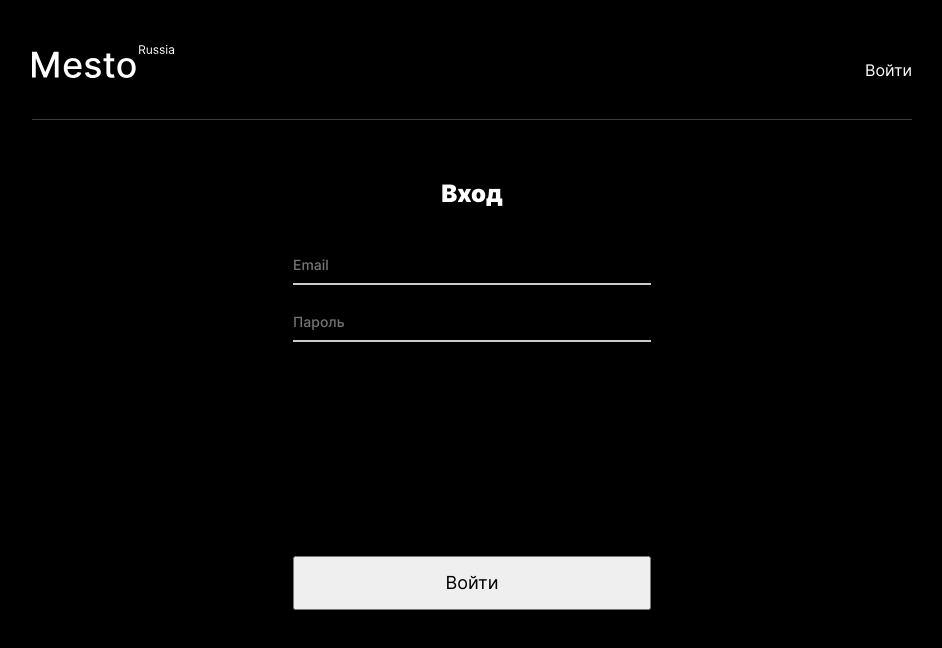
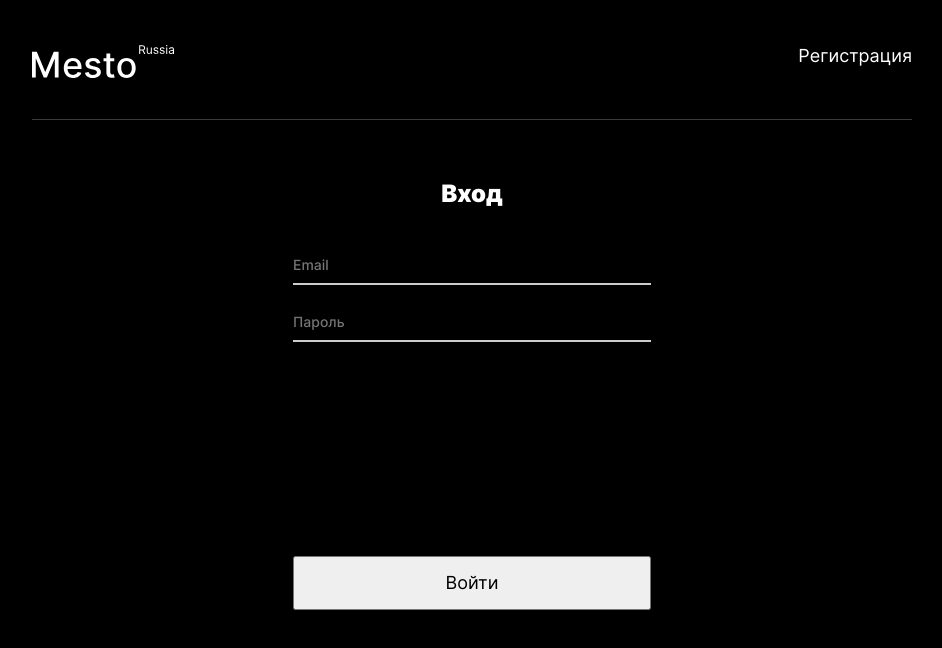
Before and after one commit to Argayash1/react-mesto-auth, a React (Create React App) app: page /sign-in in a window 1280 px wide. Shown: the top 648 px of the page, without its empty margins (168-1110 px from the left). Built offline with nearby package versions, Linux system fonts and the light colour scheme; no server answers.

Commit message:
Доделал Header

```diff
--- /dev/null
+++ b/src/blocks/header/__button/_active/header__button_active.css
@@ -0,0 +1,3 @@
+.header__button_active {
+  color: white;
+}
--- a/src/blocks/header/__button/header__button.css
+++ b/src/blocks/header/__button/header__button.css
@@ -5,7 +5,6 @@
   border: none;
   font-size: 18px;
   line-height: 22px;
-  /* identical to box height, or 122% */
-
   text-align: right;
+  cursor: pointer;
 }
--- /dev/null
+++ b/src/blocks/header/__navlink/header__navlink.css
@@ -0,0 +1,12 @@
+.header__navlink {
+  color: #ffffff;
+  text-decoration: none;
+  font-size: 18px;
+  line-height: 22px;
+  text-align: right;
+  transition: opacity 0.5s linear;
+}
+
+.header__navlink:hover {
+  opacity: 0.8;
+}
--- a/src/blocks/login/__submit-button/login__submit-button.css
+++ b/src/blocks/login/__submit-button/login__submit-button.css
@@ -4,4 +4,10 @@
   padding: 14px 84px;
   font-size: 18px;
   line-height: 22px;
+  cursor: pointer;
+  transition: opacity 0.5s linear;
 }
+
+.login__submit-button:hover {
+  opacity: 0.8;
+}
--- a/src/blocks/register/__submit-button/register__submit-button.css
+++ b/src/blocks/register/__submit-button/register__submit-button.css
@@ -4,4 +4,10 @@
   padding: 14px 84px;
   font-size: 18px;
   line-height: 22px;
+  cursor: pointer;
+  transition: opacity 0.5s linear;
 }
+
+.register__submit-button:hover {
+  opacity: 0.8;
+}
--- a/src/components/Header.js
+++ b/src/components/Header.js
@@ -1,19 +1,42 @@
+import { Routes, Route, NavLink } from "react-router-dom";
 import logo from "../images/header-logo.svg";
 
 function Header({ loggedIn, onSignOut, userEmail }) {
-  const navElement = loggedIn ? (
-    <button onClick={onSignOut} className="header__button">
-      Выйти
-    </button>
-  ) : (
-    <p>Войти</p>
-  );
   return (
     <header className="header">
       <img className="header__logo" src={logo} alt="Логотип" />
       <nav>
-        <span>{userEmail}</span>
-        {navElement}
+        <Routes>
+          {loggedIn && (
+            <Route
+              path="/"
+              element={
+                <>
+                  <span>{userEmail}</span>
+                  <button onClick={onSignOut} className="header__button">
+                    Выйти
+                  </button>
+                </>
+              }
+            />
+          )}
+          <Route
+            path="/sign-in"
+            element={
+              <NavLink className="header__navlink" to="/sign-up">
+                Регистрация
+              </NavLink>
+            }
+          />
+          <Route
+            path="/sign-up"
+            element={
+              <NavLink className="header__navlink" to="/sign-in">
+                Войти
+              </NavLink>
+            }
+          />
+        </Routes>
       </nav>
     </header>
   );
--- a/src/index.css
+++ b/src/index.css
@@ -9,6 +9,7 @@
 @import url(./blocks/header/header.css);
 @import url(./blocks/header/__logo/header__logo.css);
 @import url(./blocks/header/__button/header__button.css);
+@import url(./blocks/header/__navlink/header__navlink.css);
 
 @import url(./blocks/content/__elements/content__elements.css);
 
```
